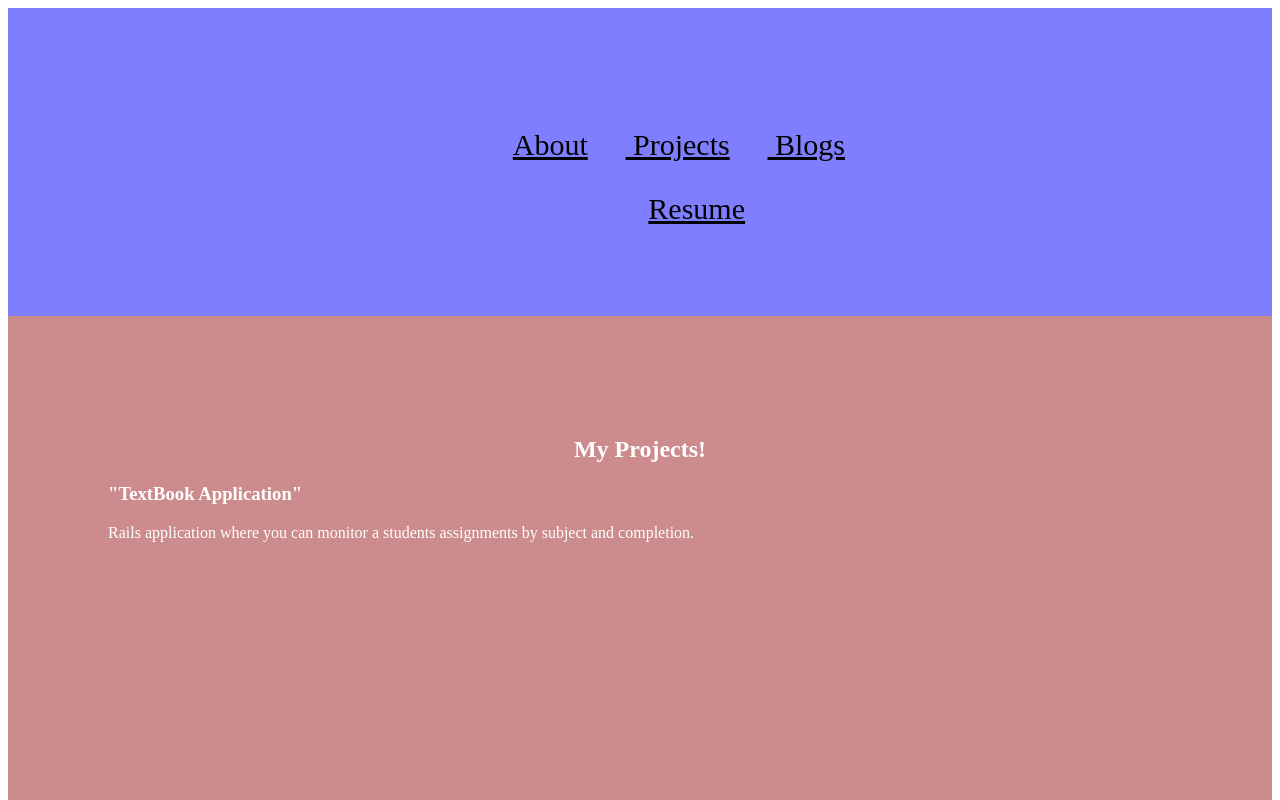
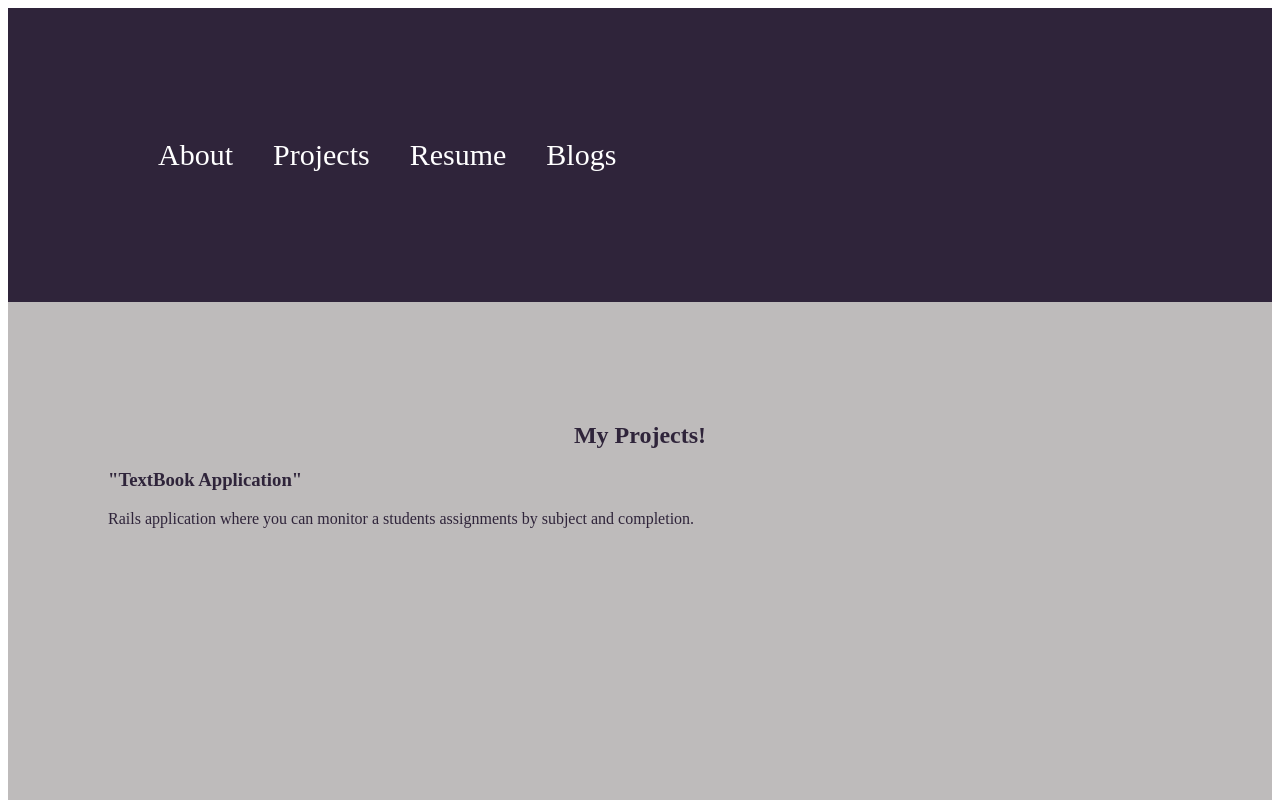
Before and after one commit to LetsJessCode/portfolio_site, a React (Create React App) app: page /projects in a window 1280 px wide. Shown: the top 800 px of the page. Built offline with nearby package versions, Linux system fonts and the light colour scheme.

Commit message:
removed blog route, added medium reroute, changed styling

```diff
--- a/src/App.js
+++ b/src/App.js
@@ -5,7 +5,6 @@ import { BrowserRouter as Router, Route, Switch } from 'react-router-dom'
 import About from './Components/About'
 import Projects from './Components/Project/Projects'
 import Footer from './Components/Footer/Footer'
-import Blogs from './Components/Blog/Blogs'
 // ------------------------------
 export class App extends Component {
    render() {
@@ -17,7 +16,6 @@ export class App extends Component {
             <Switch>
                 <Route exact path="/about" component={About} />
                 <Route exact path="/projects" component={Projects} />
-                <Route exact path="/blogs" component={Blogs} />
                 <Route render={ () => <p>Uh oh, you seem to have lost your way! Click home! </p> } />
               </Switch>
             <Footer />
--- a/src/Components/Blog/Blogs.js
+++ /dev/null
@@ -1,13 +0,0 @@
-import React, { Component } from 'react'
-
-export class Blogs extends Component {
-    render() {
-        return (
-        <div>
-
-        </div>
-        )
-    }
-}
-
-export default Blogs
--- a/src/Components/NavBar/Nav.css
+++ b/src/Components/NavBar/Nav.css
@@ -2,31 +2,27 @@
     padding: 90px;
     color: white;
     font-size: 30px;
-    text-align: center;
+    text-align: left;
   }
   .navlink{
     padding-left: 1cm;
 
   }
   .resume{
-    padding-left: 3cm;
+    word-spacing: 5cm;
   }
 
- a:link {
-  color: black;
+a:link, a:visited {
+  background-color: #2f243a;
+  color: white;
+  padding-left: 1cm;
+  padding: 10px 20px;
+  text-align: center;
+  text-decoration: none;
+  display: inline-block;
 }
 
-/* visited link */
-a:visited {
-  color:black;
+a:hover, a:active {
+  /* background-color: #2f243a; */
+  color:#e6f9af;
 }
-
-/* mouse over link */
-a:hover {
-  color: hotpink;
-}
-
-/* selected link */
-a:active {
-  color: white;
-}
--- a/src/Components/NavBar/NavBar.js
+++ b/src/Components/NavBar/NavBar.js
@@ -12,12 +12,9 @@ const NavBar = () => {
             <ul>
                 <NavLink className="navlink" to="/about">About</NavLink>
                 <NavLink className="navlink" to="/projects"> Projects</NavLink>
-                <NavLink className="navlink" to="/blogs"> Blogs </NavLink>
+                <a href="https://learn.co/jessica_shearwood/resume">Resume</a>
+                 <a href="https://jessicashearwood.medium.com/">Blogs</a>
             </ul>
-            <div className="resume">
-                 <a href="https://learn.co/jessica_shearwood/resume">Resume</a>
-            </div>
-
         </nav>
     )
 }
--- a/src/Components/Project/Project.css
+++ b/src/Components/Project/Project.css
@@ -1,12 +1,12 @@
 .nav {
-    background: #7f7eff;
+    background: #2f243a;
     color: white;
   }
 
 .body{
-    background-color: #cc8b8c;
+    background-color: #bebbbb;
     padding: 100px;
-    color: white;
+    color: #2f243a;
 }
 
 .name{
@@ -14,7 +14,7 @@
 }
 
 .fixed-bottom {
-    background: #7f7eff;
+    background: #2f243a;
   }
 
   .video{
@@ -30,3 +30,6 @@
   .textbook{
       padding-left: 1cm;
   }
+  .icons{
+      background: #bebbbb;
+  }
```
Also changed, not shown: src/Components/images/certificate.jpeg (added).
